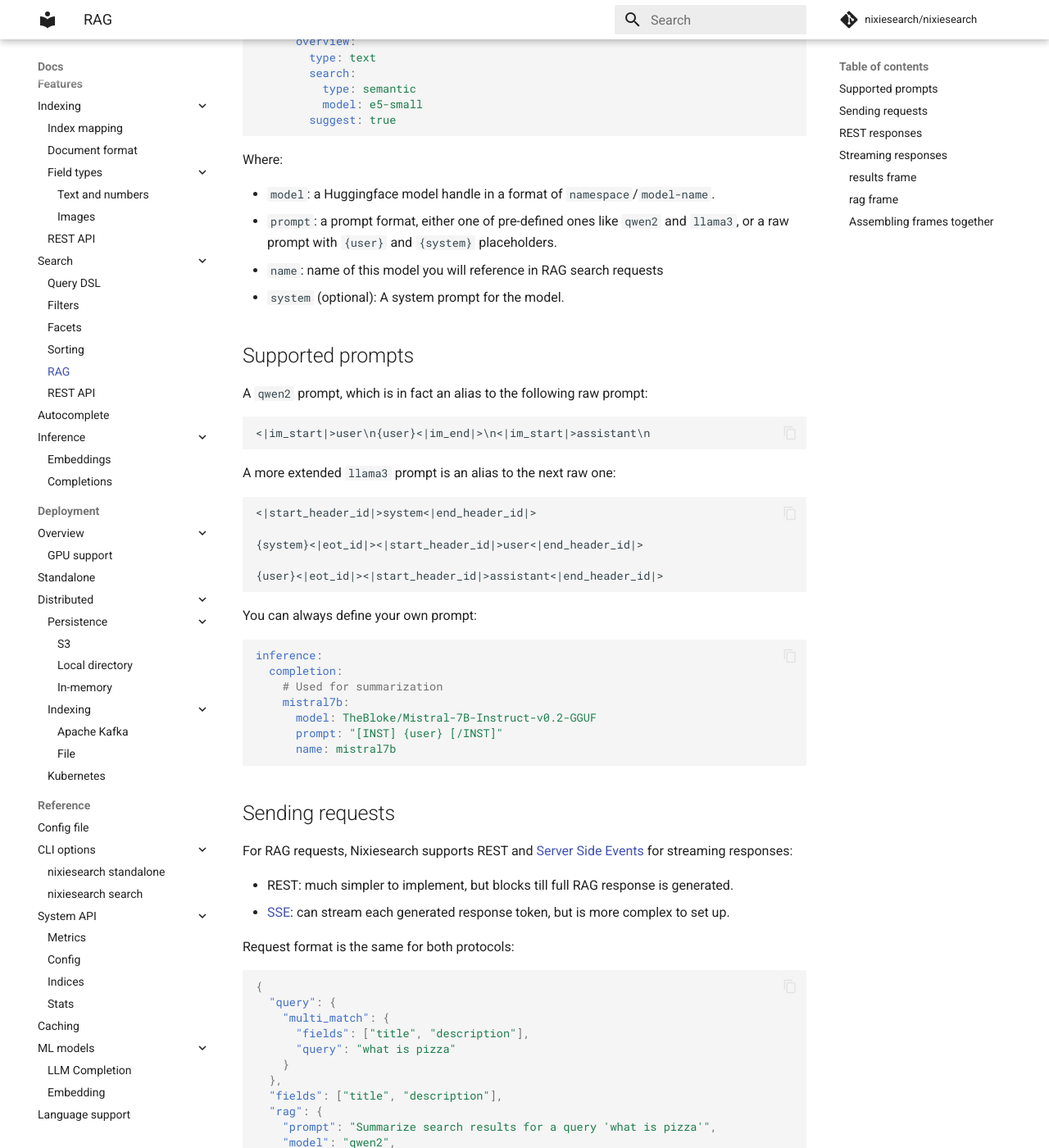
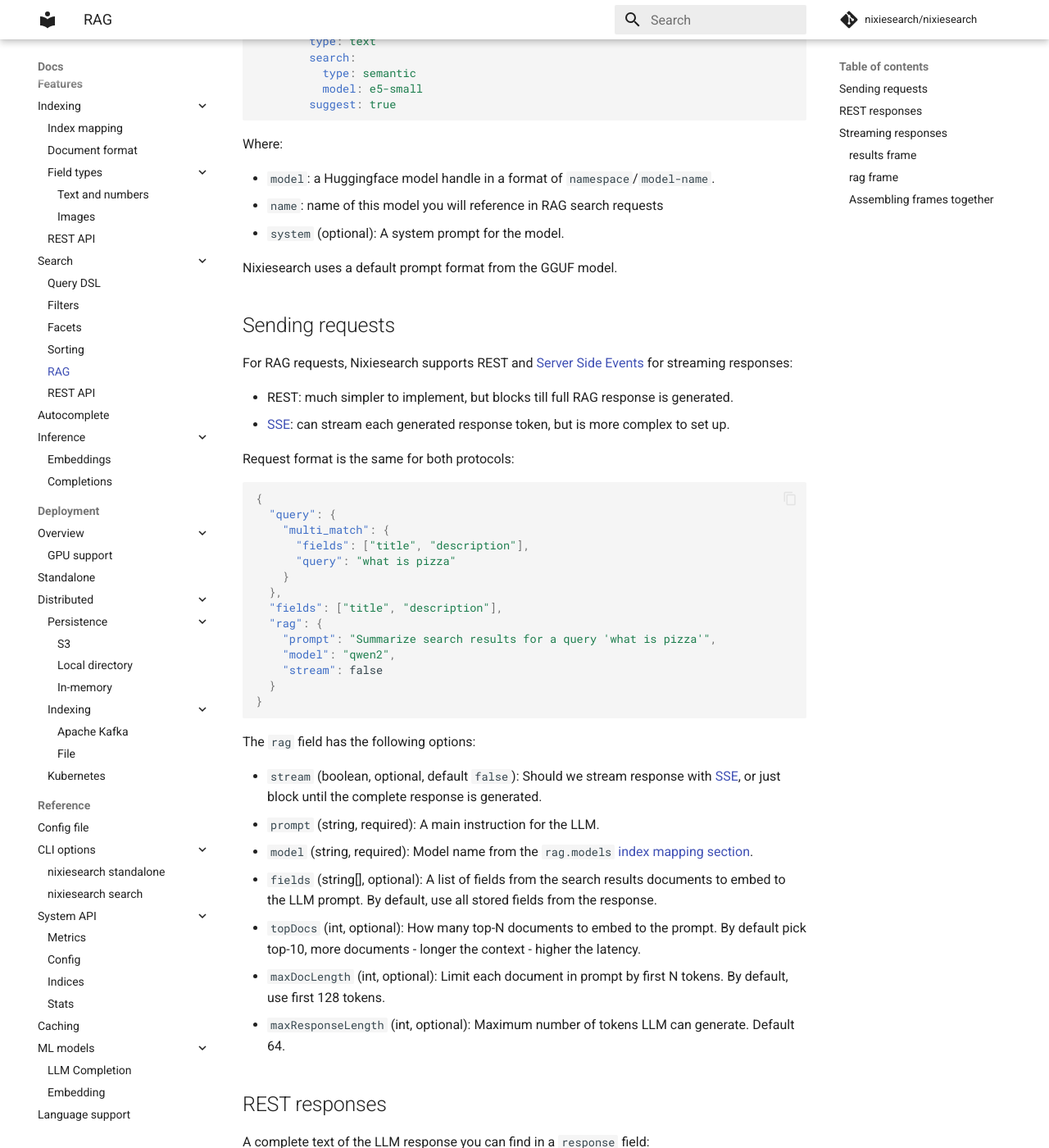
Before and after one commit to nixiesearch/nixiesearch, an MkDocs documentation site: the page built from docs/docs/features/search/rag.md, in a window 1280 px wide and 1400 px high, scrolled down 1127 px. Shown: the whole window at 82% size. Built offline with MkDocs 1.6.1 and Material for MkDocs 9.7.7, drawn with Linux system fonts in a browser that asks for light colours; comment, search, counter and statistics services are not loaded.

Commit message:
update docs

````diff
--- a/docs/docs/features/search/rag.md
+++ b/docs/docs/features/search/rag.md
@@ -23,7 +23,6 @@
       # for production uses consider using something bigger.
       model: Qwen/Qwen2-0.5B-Instruct-GGUF
       file: qwen2-0_5b-instruct-q4_0.gguf
-      prompt: qwen2
 
 schema:
   movies:
@@ -45,37 +44,10 @@
 Where:
 
 * `model`: a Huggingface model handle in a format of `namespace`/`model-name`.
-* `prompt`: a prompt format, either one of pre-defined ones like `qwen2` and `llama3`, or a raw prompt with `{user}` and `{system}` placeholders.
 * `name`: name of this model you will reference in RAG search requests
 * `system` (optional): A system prompt for the model.
 
-## Supported prompts
-
-A `qwen2` prompt, which is in fact an alias to the following raw prompt:
-```
-<|im_start|>user\n{user}<|im_end|>\n<|im_start|>assistant\n
-```
-
-A more extended `llama3` prompt is an alias to the next raw one:
-```
-<|start_header_id|>system<|end_header_id|>
-
-{system}<|eot_id|><|start_header_id|>user<|end_header_id|>
-
-{user}<|eot_id|><|start_header_id|>assistant<|end_header_id|>
-
-```
-
-You can always define your own prompt:
-```yaml
-inference:
-  completion:
-    # Used for summarization
-    mistral7b:
-      model: TheBloke/Mistral-7B-Instruct-v0.2-GGUF
-      prompt: "[INST] {user} [/INST]"
-      name: mistral7b
-```
+Nixiesearch uses a default prompt format from the GGUF model.
 
 ## Sending requests
 
````
Also changed, not shown: docs/docs/features/inference/completions.md (+2 -2 lines), docs/docs/reference/config.md (+3 -9 lines).
